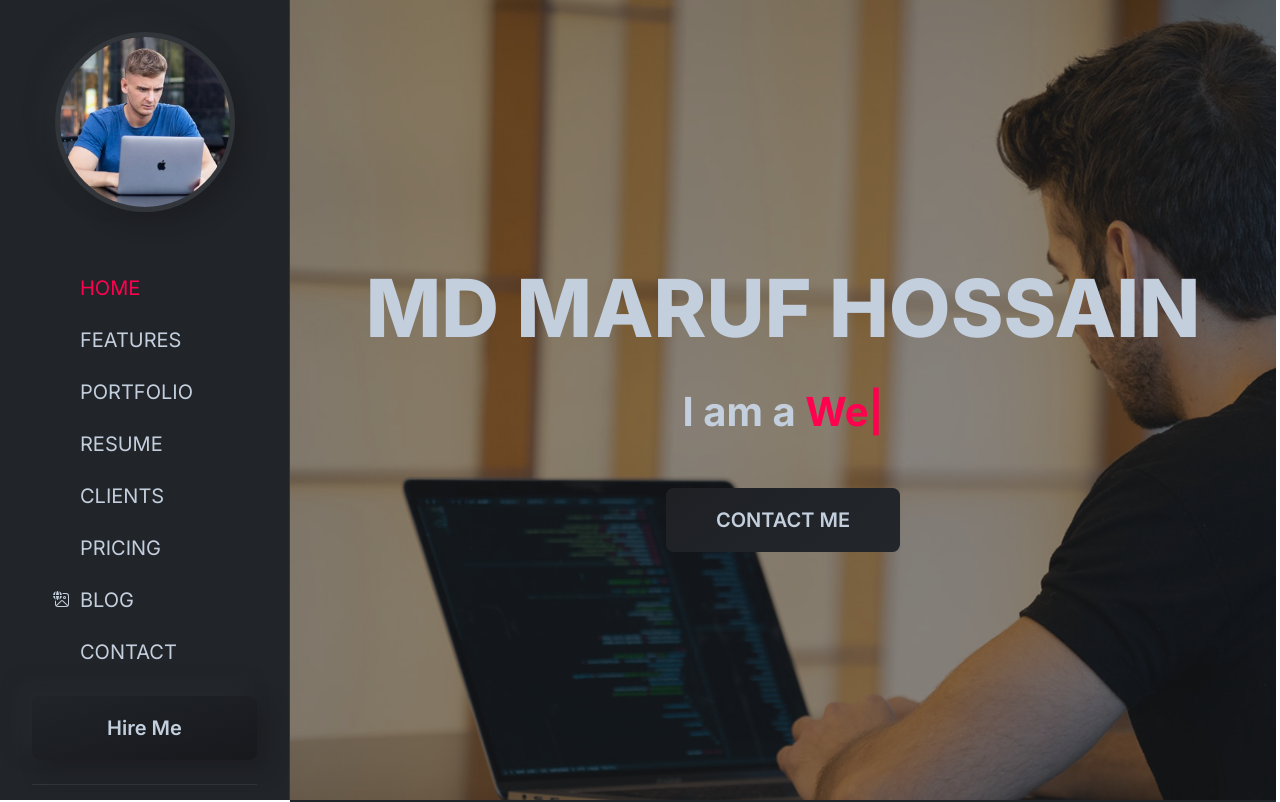
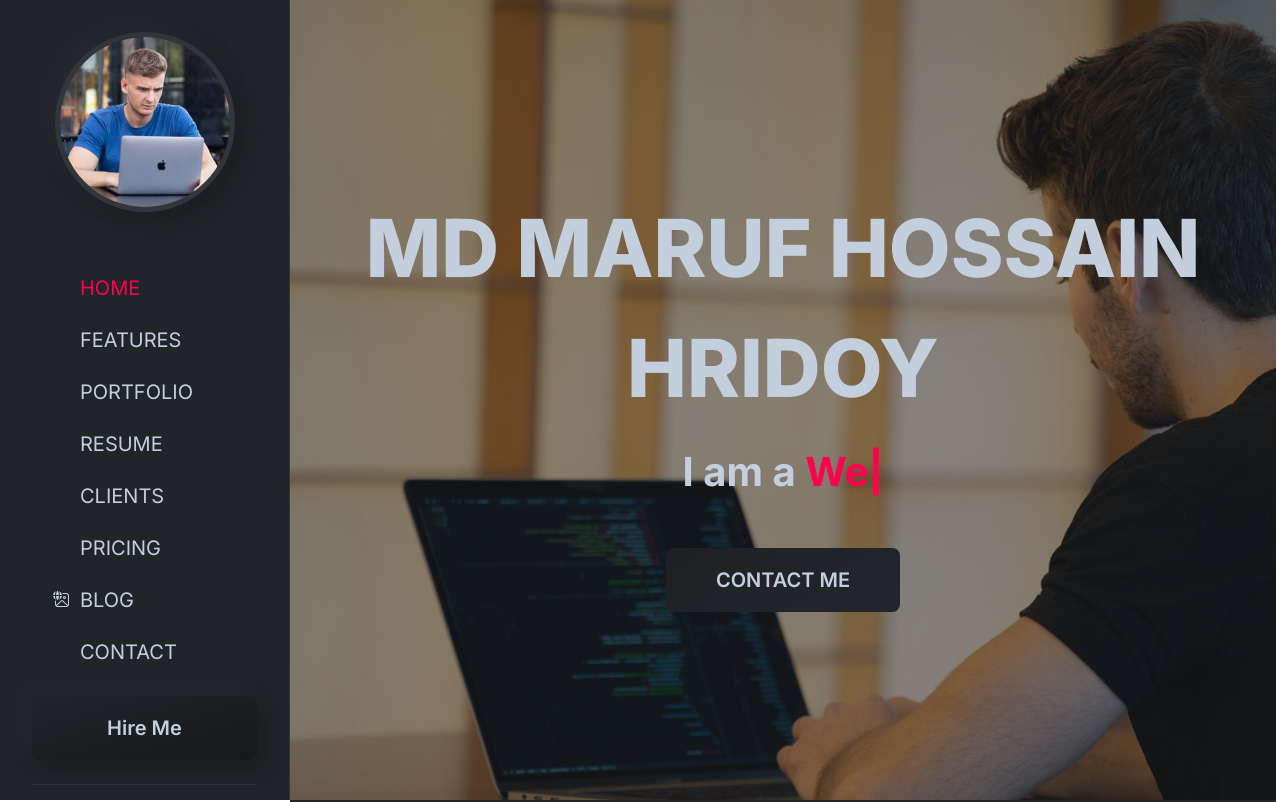
Before and after one commit to maruf-me/my-portfolio, a Next.js app: page / in a window 1280 px wide. Shown: the top 802 px of the page. Built offline with nearby package versions, Linux system fonts and the light colour scheme; some icons are missing.

Commit message:
style: update name

```diff
--- a/src/components/features/Home.tsx
+++ b/src/components/features/Home.tsx
@@ -18,7 +18,7 @@ const Home = () => {
 
                 <article className="relative z-20 h-full flex flex-col justify-center items-center gap-space20 px-space20">
                     <h1 className="font-extrabold text-100 text-center uppercase text-[4rem] sm:text-[6rem] lg:text-[8rem] 2xl:text-[12rem]">
-                        MD Maruf Hossain
+                        MD Maruf Hossain Hridoy
                     </h1>
 
                     <article className='text-center text-100 font-bold text-xl sm:text-[3rem] lg:text-[4rem] 2xl:text-[6rem]'>
```
